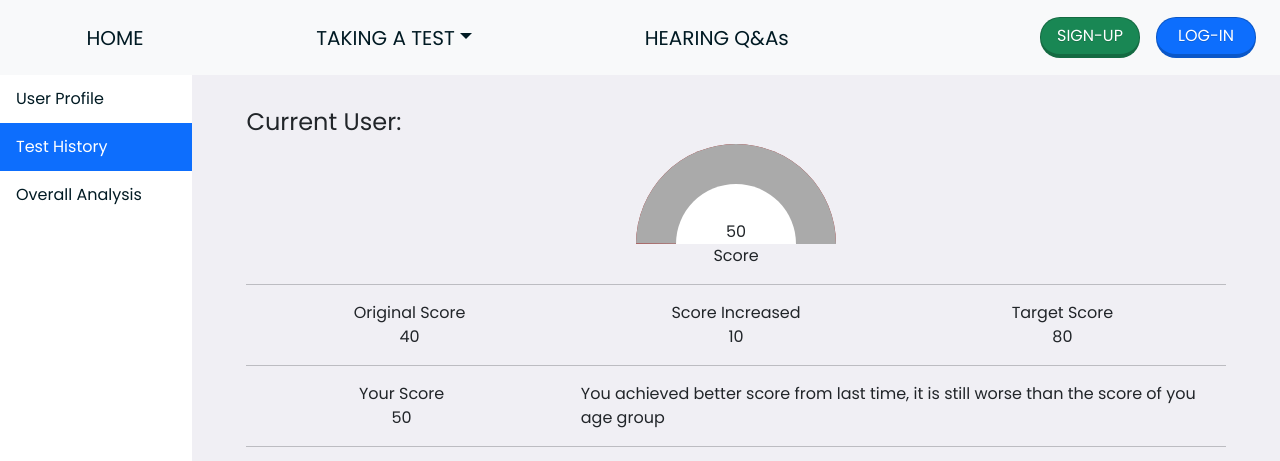
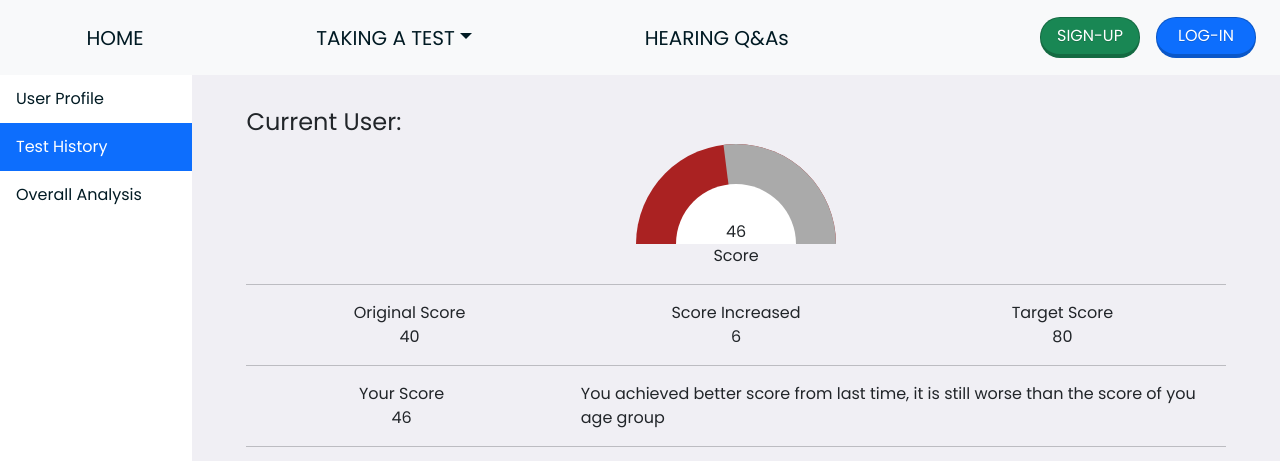
Before and after one commit to 4HC3-Group-5/HearingAppProto, a React (Create React App) app in the folder hearing-app/: page /profile/history/1 in a window 1280 px wide. Shown: the top 461 px of the page. Built offline with nearby package versions, Linux system fonts and the light colour scheme.

Commit message:
update gauge color

```diff
--- a/hearing-app/src/components/Profile/HistoryResult/HistoryResultDetail/HistoryResultDetailInfo.js
+++ b/hearing-app/src/components/Profile/HistoryResult/HistoryResultDetail/HistoryResultDetailInfo.js
@@ -9,21 +9,38 @@ export function HistoryResultDetailInfo() {
     let {id} = useParams();
     const resultInfo = fakeServer.get_result_by_id(id);
     console.log(resultInfo);
-    //const score = resultInfo.score.overall;
-    const score = 50;
+    const score = resultInfo.score.overall;
     const originalScore = 40;
     const increasedScore = score - originalScore;
     const targetScore = 80;
+    const degree = (score/100.0) * 180.0;
+    const percentageStyle = {
+        transform: `rotate(${degree}deg)`
+    }
 
-    const percentageStyle = {
-        transform: `rotate(${score/180.0}deg)`
+    let gaugeStyle;
+    if (degree <= 50){
+        const gaugeStyle = {
+            backgroundColor: "#AA2222FF"
+        }
     }
+    else if (degree >= 80){
+        const gaugeStyle = {
+            backgroundColor: "#5cb85c"
+        }
+    }
+    else {
+        const gaugeStyle = {
+            backgroundColor: "#ffc107"
+        }
+    }
+
 
     return (
         <div className="resultInfoPage">
             <div>
                 <h4>Current User: {user.name}</h4>
-                <div className="gauge1">
+                <div className="gauge1" style={gaugeStyle}>
                     <div className="percentage1" style={percentageStyle}></div>
                     <div className="mask1"></div>
                     <span className="value1">{score}</span>
```
